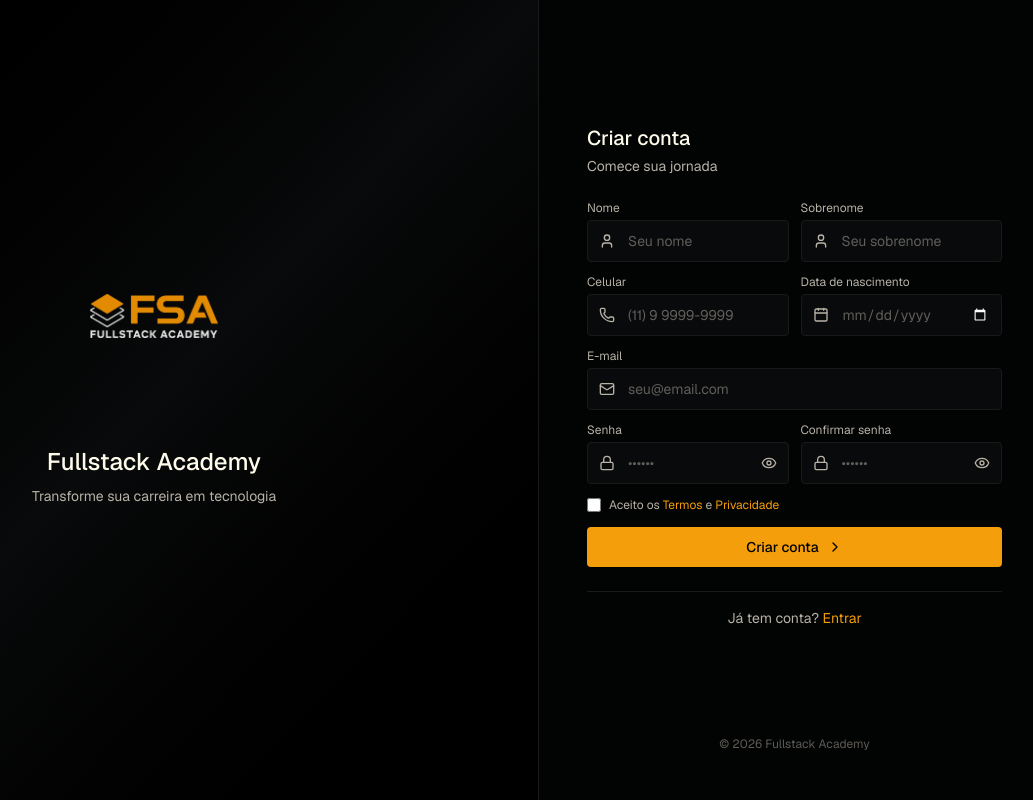
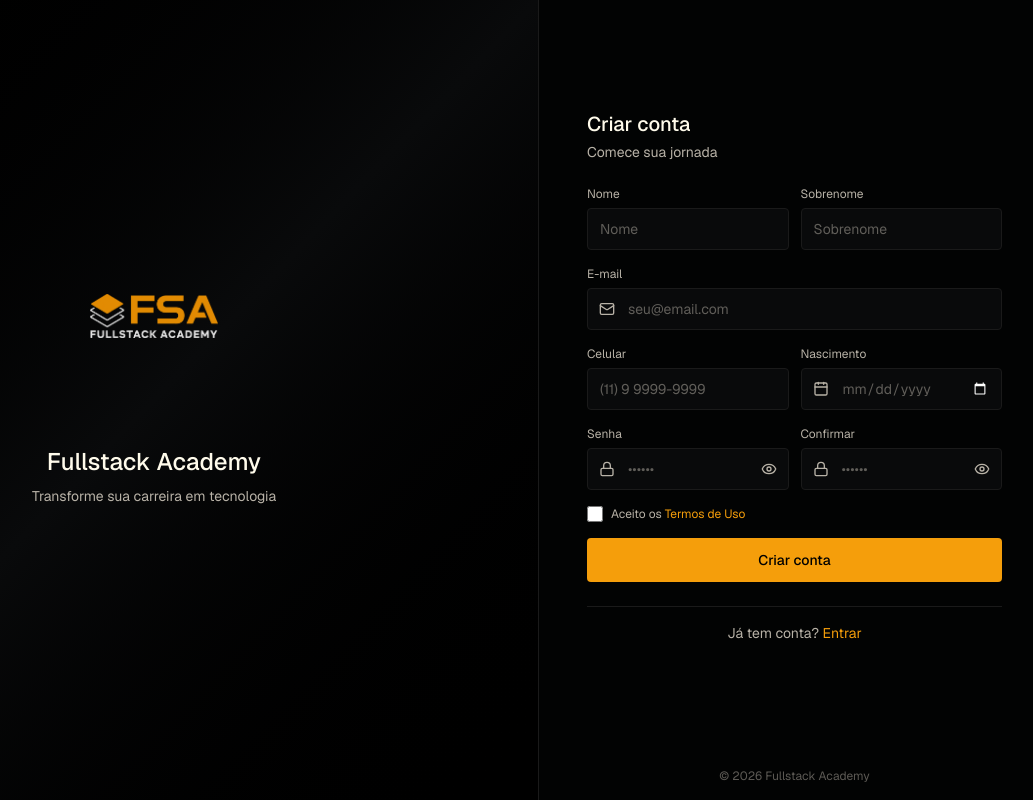
Before and after one commit to odairmichaelbendotti/fullstack-academy, a Next.js app in the folder front-end/: page /sign in a window 1280 px wide. Both pictures are taken after a click on the button "Cadastre-se". Shown: the whole page, without its empty margins (230-1263 px from the left). Built offline with nearby package versions, Linux system fonts and the light colour scheme.

Commit message:
fix: repair login and register ui

```diff
--- a/front-end/package.json
+++ b/front-end/package.json
@@ -13,7 +13,8 @@
     "next": "16.2.4",
     "react": "19.2.4",
     "react-dom": "19.2.4",
-    "react-hook-form": "^7.75.0"
+    "react-hook-form": "^7.75.0",
+    "zod": "^4.4.2"
   },
   "devDependencies": {
     "@tailwindcss/postcss": "^4",
--- a/front-end/src/app/sign/page.tsx
+++ b/front-end/src/app/sign/page.tsx
@@ -34,7 +34,8 @@
       </div>
 
       {/* Right Side - Form */}
-      <div className="w-full lg:w-2/5 flex flex-col p-6 lg:p-12 bg-surface/30 border-l border-outline">
+      <div className="w-full lg:w-2/5 flex flex-col min-h-screen bg-surface/30 border-l border-outline">
+        <div className="flex-1 flex flex-col p-6 lg:p-12">
           {/* Mobile Logo */}
           <div className="lg:hidden flex flex-col items-center mb-6">
             <div className="w-20 h-20 mb-3">
@@ -54,7 +55,7 @@
 
           {/* Forms - centered with flex */}
           <div className="flex-1 flex flex-col justify-center items-center w-full">
-          <div className="w-full max-w-lg">
+            <div className="w-full max-w-md">
               {isSignIn ? (
                 <SignIn onToggle={toggleForm} />
               ) : (
@@ -62,9 +63,10 @@
               )}
             </div>
           </div>
+        </div>
 
-        {/* Footer */}
-        <div className="flex justify-center pt-8">
+        {/* Footer - shrink-0 keeps it at bottom */}
+        <div className="shrink-0 flex justify-center p-4">
           <p className="text-xs text-textSecondary/50">
             © 2026 Fullstack Academy
           </p>
--- a/front-end/src/components/SignIn.tsx
+++ b/front-end/src/components/SignIn.tsx
@@ -96,14 +96,14 @@
               className="w-3.5 h-3.5 rounded border-outline bg-surface text-primary focus:ring-primary"
             />
             <span className="text-textSecondary cursor-pointer">
-              lembrar-me
+              Salvar neste navegador
             </span>
           </label>
           <button
             type="button"
             className="text-textSecondary hover:text-primary transition-colors cursor-pointer"
           >
-            esqueceu?
+            Esqueceu sua senha?
           </button>
         </div>
 
--- a/front-end/src/components/SignUp.tsx
+++ b/front-end/src/components/SignUp.tsx
@@ -2,16 +2,7 @@
 
 import { useState } from "react";
 import { useForm, Controller } from "react-hook-form";
-import {
-  Eye,
-  EyeOff,
-  Mail,
-  Lock,
-  User,
-  Phone,
-  Calendar,
-  ChevronRight,
-} from "lucide-react";
+import { Eye, EyeOff, Mail, Lock, Calendar } from "lucide-react";
 
 interface SignUpFormData {
   firstName: string;
@@ -60,48 +51,41 @@
         <p className="text-sm text-textSecondary">Comece sua jornada</p>
       </div>
 
-      <form onSubmit={handleSubmit(onSubmit)} className="space-y-3">
-        {/* Desktop: 2 columns / Mobile: 1 column */}
-        <div className="grid grid-cols-1 md:grid-cols-2 gap-3">
+      <form onSubmit={handleSubmit(onSubmit)} className="space-y-4">
+        {/* Nome completo - 2 colunas */}
+        <div className="grid grid-cols-2 gap-3">
           <div>
-            <label className="block text-xs text-textSecondary mb-1">
+            <label className="block text-xs text-textSecondary mb-1.5">
               Nome
             </label>
-            <div className="relative">
-              <User className="absolute left-3 top-1/2 -translate-y-1/2 w-4 h-4 text-textSecondary" />
             <input
               {...register("firstName", {
-                  required: "Nome obrigatório",
+                required: "Obrigatório",
                 minLength: { value: 2, message: "Mínimo 2 caracteres" },
               })}
               type="text"
-                placeholder="Seu nome"
-                className="w-full pl-10 pr-3 py-2.5 bg-surface border border-outline rounded text-sm text-textPrimary placeholder:text-textSecondary/50 focus:border-primary focus:outline-none transition-colors cursor-text"
+              placeholder="Nome"
+              className="w-full px-3 py-2.5 bg-surface border border-outline rounded text-sm text-textPrimary placeholder:text-textSecondary/50 focus:border-primary focus:outline-none transition-colors"
             />
-            </div>
             {errors.firstName && (
               <p className="text-xs text-red-500 mt-1">
                 {errors.firstName.message}
               </p>
             )}
           </div>
-
           <div>
-            <label className="block text-xs text-textSecondary mb-1">
+            <label className="block text-xs text-textSecondary mb-1.5">
               Sobrenome
             </label>
-            <div className="relative">
-              <User className="absolute left-3 top-1/2 -translate-y-1/2 w-4 h-4 text-textSecondary" />
             <input
               {...register("lastName", {
-                  required: "Sobrenome obrigatório",
+                required: "Obrigatório",
                 minLength: { value: 2, message: "Mínimo 2 caracteres" },
               })}
               type="text"
-                placeholder="Seu sobrenome"
-                className="w-full pl-10 pr-3 py-2.5 bg-surface border border-outline rounded text-sm text-textPrimary placeholder:text-textSecondary/50 focus:border-primary focus:outline-none transition-colors cursor-text"
+              placeholder="Sobrenome"
+              className="w-full px-3 py-2.5 bg-surface border border-outline rounded text-sm text-textPrimary placeholder:text-textSecondary/50 focus:border-primary focus:outline-none transition-colors"
             />
-            </div>
             {errors.lastName && (
               <p className="text-xs text-red-500 mt-1">
                 {errors.lastName.message}
@@ -110,71 +94,9 @@
           </div>
         </div>
 
-        {/* Desktop: 2 columns / Mobile: 1 column */}
-        <div className="grid grid-cols-1 md:grid-cols-2 gap-3">
+        {/* Email - com ícone */}
         <div>
-            <label className="block text-xs text-textSecondary mb-1">
-              Celular
-            </label>
-            <div className="relative">
-              <Phone className="absolute left-3 top-1/2 -translate-y-1/2 w-4 h-4 text-textSecondary" />
-              <Controller
-                name="phone"
-                control={control}
-                rules={{
-                  required: "Celular obrigatório",
-                  validate: (v) => validatePhone(v) || "Número incompleto",
-                }}
-                render={({ field: { onChange, value } }) => (
-                  <input
-                    type="tel"
-                    value={value || ""}
-                    onChange={(e) => onChange(formatPhone(e.target.value))}
-                    placeholder="(11) 9 9999-9999"
-                    className="w-full pl-10 pr-3 py-2.5 bg-surface border border-outline rounded text-sm text-textPrimary placeholder:text-textSecondary/50 focus:border-primary focus:outline-none transition-colors cursor-text"
-                  />
-                )}
-              />
-            </div>
-            {errors.phone && (
-              <p className="text-xs text-red-500 mt-1">
-                {errors.phone.message}
-              </p>
-            )}
-          </div>
-
-          <div>
-            <label className="block text-xs text-textSecondary mb-1">
-              Data de nascimento
-            </label>
-            <div className="relative">
-              <Calendar className="absolute left-3 top-1/2 -translate-y-1/2 w-4 h-4 text-textSecondary" />
-              <input
-                {...register("birthDate", {
-                  required: "Data obrigatória",
-                  validate: (v) => {
-                    const date = new Date(v);
-                    const now = new Date();
-                    const age = now.getFullYear() - date.getFullYear();
-                    if (age < 13) return "Mínimo 13 anos";
-                    if (age > 120) return "Data inválida";
-                    return true;
-                  },
-                })}
-                type="date"
-                className="w-full pl-10 pr-3 py-2.5 bg-surface border border-outline rounded text-sm text-textSecondary/50 focus:border-primary focus:outline-none transition-colors cursor-text scheme-dark"
-              />
-            </div>
-            {errors.birthDate && (
-              <p className="text-xs text-red-500 mt-1">
-                {errors.birthDate.message}
-              </p>
-            )}
-          </div>
-        </div>
-
-        <div>
-          <label className="block text-xs text-textSecondary mb-1">
+          <label className="block text-xs text-textSecondary mb-1.5">
             E-mail
           </label>
           <div className="relative">
@@ -189,7 +111,7 @@
               })}
               type="email"
               placeholder="seu@email.com"
-              className="w-full pl-10 pr-3 py-2.5 bg-surface border border-outline rounded text-sm text-textPrimary placeholder:text-textSecondary/50 focus:border-primary focus:outline-none transition-colors cursor-text"
+              className="w-full pl-10 pr-3 py-2.5 bg-surface border border-outline rounded text-sm text-textPrimary placeholder:text-textSecondary/50 focus:border-primary focus:outline-none transition-colors"
             />
           </div>
           {errors.email && (
@@ -197,22 +119,81 @@
           )}
         </div>
 
-        {/* Desktop: 2 columns / Mobile: 1 column */}
-        <div className="grid grid-cols-1 md:grid-cols-2 gap-3">
+        {/* Celular e Data - 2 colunas sem ícones */}
+        <div className="grid grid-cols-2 gap-3">
           <div>
-            <label className="block text-xs text-textSecondary mb-1">
+            <label className="block text-xs text-textSecondary mb-1.5">
+              Celular
+            </label>
+            <Controller
+              name="phone"
+              control={control}
+              rules={{
+                required: "Obrigatório",
+                validate: (v) => validatePhone(v) || "Incompleto",
+              }}
+              render={({ field: { onChange, value } }) => (
+                <input
+                  type="tel"
+                  value={value || ""}
+                  onChange={(e) => onChange(formatPhone(e.target.value))}
+                  placeholder="(11) 9 9999-9999"
+                  className="w-full px-3 py-2.5 bg-surface border border-outline rounded text-sm text-textPrimary placeholder:text-textSecondary/50 focus:border-primary focus:outline-none transition-colors"
+                />
+              )}
+            />
+            {errors.phone && (
+              <p className="text-xs text-red-500 mt-1">
+                {errors.phone.message}
+              </p>
+            )}
+          </div>
+          <div>
+            <label className="block text-xs text-textSecondary mb-1.5">
+              Nascimento
+            </label>
+            <div className="relative">
+              <Calendar className="absolute left-3 top-1/2 -translate-y-1/2 w-4 h-4 text-textSecondary" />
+              <input
+                {...register("birthDate", {
+                  required: "Obrigatória",
+                  validate: (v) => {
+                    const date = new Date(v);
+                    const now = new Date();
+                    const age = now.getFullYear() - date.getFullYear();
+                    if (age < 13) return "Mínimo 13 anos";
+                    if (age > 120) return "Inválida";
+                    return true;
+                  },
+                })}
+                type="date"
+                className="w-full pl-10 pr-3 py-2.5 bg-surface border border-outline rounded text-sm text-textSecondary/50 focus:border-primary focus:outline-none transition-colors scheme-dark"
+              />
+            </div>
+            {errors.birthDate && (
+              <p className="text-xs text-red-500 mt-1">
+                {errors.birthDate.message}
+              </p>
+            )}
+          </div>
+        </div>
+
+        {/* Senha - com ícone e toggle */}
+        <div className="grid grid-cols-2 gap-3">
+          <div>
+            <label className="block text-xs text-textSecondary mb-1.5">
               Senha
             </label>
             <div className="relative">
               <Lock className="absolute left-3 top-1/2 -translate-y-1/2 w-4 h-4 text-textSecondary" />
               <input
                 {...register("password", {
-                  required: "Senha obrigatória",
-                  minLength: { value: 6, message: "Mínimo 6 caracteres" },
+                  required: "Obrigatória",
+                  minLength: { value: 6, message: "Mínimo 6" },
                 })}
                 type={showPassword ? "text" : "password"}
                 placeholder="••••••"
-                className="w-full pl-10 pr-10 py-2.5 bg-surface border border-outline rounded text-sm text-textPrimary placeholder:text-textSecondary/50 focus:border-primary focus:outline-none transition-colors cursor-text"
+                className="w-full pl-10 pr-10 py-2.5 bg-surface border border-outline rounded text-sm text-textPrimary placeholder:text-textSecondary/50 focus:border-primary focus:outline-none transition-colors"
               />
               <button
                 type="button"
@@ -232,21 +213,20 @@
               </p>
             )}
           </div>
-
           <div>
-            <label className="block text-xs text-textSecondary mb-1">
-              Confirmar senha
+            <label className="block text-xs text-textSecondary mb-1.5">
+              Confirmar
             </label>
             <div className="relative">
               <Lock className="absolute left-3 top-1/2 -translate-y-1/2 w-4 h-4 text-textSecondary" />
               <input
                 {...register("confirmPassword", {
-                  required: "Confirme a senha",
-                  validate: (v, fv) => v === fv.password || "Senhas diferentes",
+                  required: "Obrigatória",
+                  validate: (v, fv) => v === fv.password || "Diferentes",
                 })}
                 type={showConfirmPassword ? "text" : "password"}
                 placeholder="••••••"
-                className="w-full pl-10 pr-10 py-2.5 bg-surface border border-outline rounded text-sm text-textPrimary placeholder:text-textSecondary/50 focus:border-primary focus:outline-none transition-colors cursor-text"
+                className="w-full pl-10 pr-10 py-2.5 bg-surface border border-outline rounded text-sm text-textPrimary placeholder:text-textSecondary/50 focus:border-primary focus:outline-none transition-colors"
               />
               <button
                 type="button"
@@ -268,33 +248,32 @@
           </div>
         </div>
 
-        <label className="flex items-start gap-2 cursor-pointer">
+        <div className="flex items-center gap-2">
           <input
             {...register("acceptTerms", { required: "Aceite os termos" })}
             type="checkbox"
-            className="w-3.5 h-3.5 mt-0.5 rounded border-outline bg-surface text-primary focus:ring-primary cursor-pointer"
+            id="terms"
+            className="w-4 h-4 rounded border-outline bg-surface text-primary focus:ring-primary cursor-pointer"
           />
-          <span className="text-xs text-textSecondary leading-relaxed cursor-pointer">
+          <label
+            htmlFor="terms"
+            className="text-xs text-textSecondary cursor-pointer"
+          >
             Aceito os{" "}
             <a href="#" className="text-primary hover:underline">
-              Termos
-            </a>{" "}
-            e{" "}
-            <a href="#" className="text-primary hover:underline">
-              Privacidade
+              Termos de Uso
             </a>
-          </span>
           </label>
+        </div>
         {errors.acceptTerms && (
           <p className="text-xs text-red-500">{errors.acceptTerms.message}</p>
         )}
 
         <button
           type="submit"
-          className="w-full py-2.5 bg-primary hover:bg-secondary text-black font-medium text-sm rounded transition-colors flex items-center justify-center gap-2 group cursor-pointer"
+          className="w-full py-3 bg-primary hover:bg-secondary text-black font-medium text-sm rounded transition-colors cursor-pointer"
         >
           Criar conta
-          <ChevronRight className="w-4 h-4 group-hover:translate-x-0.5 transition-transform" />
         </button>
       </form>
 
```
Also changed, not shown: 1 other file (tests, documents, lock files or other folders). Lines whose indentation alone changed are shown as unchanged.
